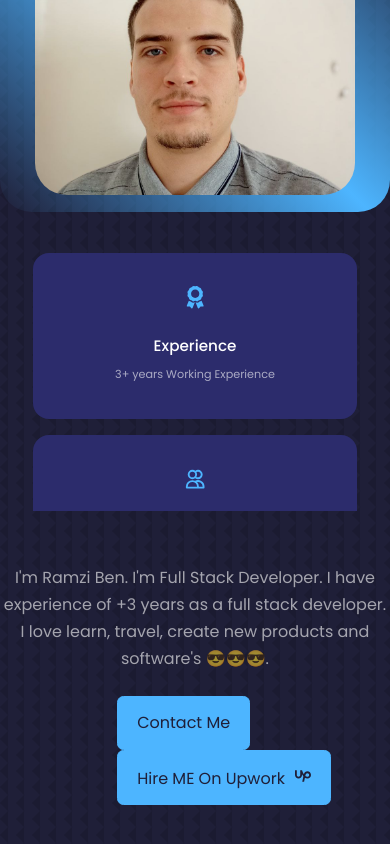
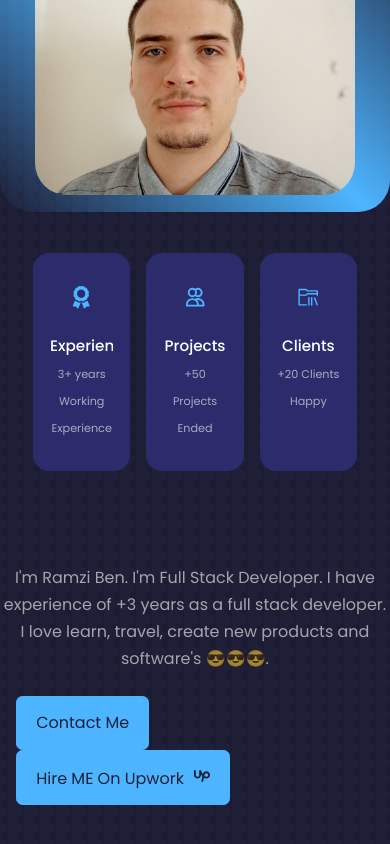
Before and after one commit to peterondy/react-portofolio-aws, a React (Create React App) app: page / in a window 390 px wide. Shown: the part 1237-2081 px from the top of the page. Built offline with nearby package versions, Linux system fonts and the light colour scheme.

Commit message:
Update about.css

```diff
--- a/src/components/about/about.css
+++ b/src/components/about/about.css
@@ -27,8 +27,9 @@
     padding: 2rem;
     text-align: center;
     transition: var(--transition);
-    margin-left: 17rem;
+    margin-left: 1rem;
     height: 300px;
+    display: flex;
 }
 .about__card{
     float: left;
@@ -77,8 +78,8 @@
         gap: 0;
     }
     .about__me{
-        width: 40%;
-        height: 300px;
+        width: 200px;
+        height: 200px;
         margin: 2rem auto 4rem;
         margin-top: 8rem;
     }
@@ -86,22 +87,21 @@
         margin: 1rem 0 1.5rem;
     }
     #about{
-        height: 90vh;
+        height: 100vh;
     }
     .about__me-image{
-        width: 250px;
-        height: 250px;
+        width: 150px;
+        height: 150px;
         margin-top: -5px;
     }
     .about__cards{
-        margin-left: 20rem;
+        margin-left: 1rem;
+        display: flex;
     }
     .about__card{
-        width: 100%;
-        margin: 0.5rem 0;
-    }
-    .about__content a{
-        margin-left: 40%;
+        margin: 0 0.5rem;
+        padding: 2rem 1rem;
+        width: 33%;
     }
 }
 /*=================media Queries (small devices)===============*/
@@ -137,6 +137,6 @@
         margin: 1.5rem 0;
     }
     .about__content a{
-        margin-left: 30%;
+        margin-left: 1rem;
     }
 }
```
